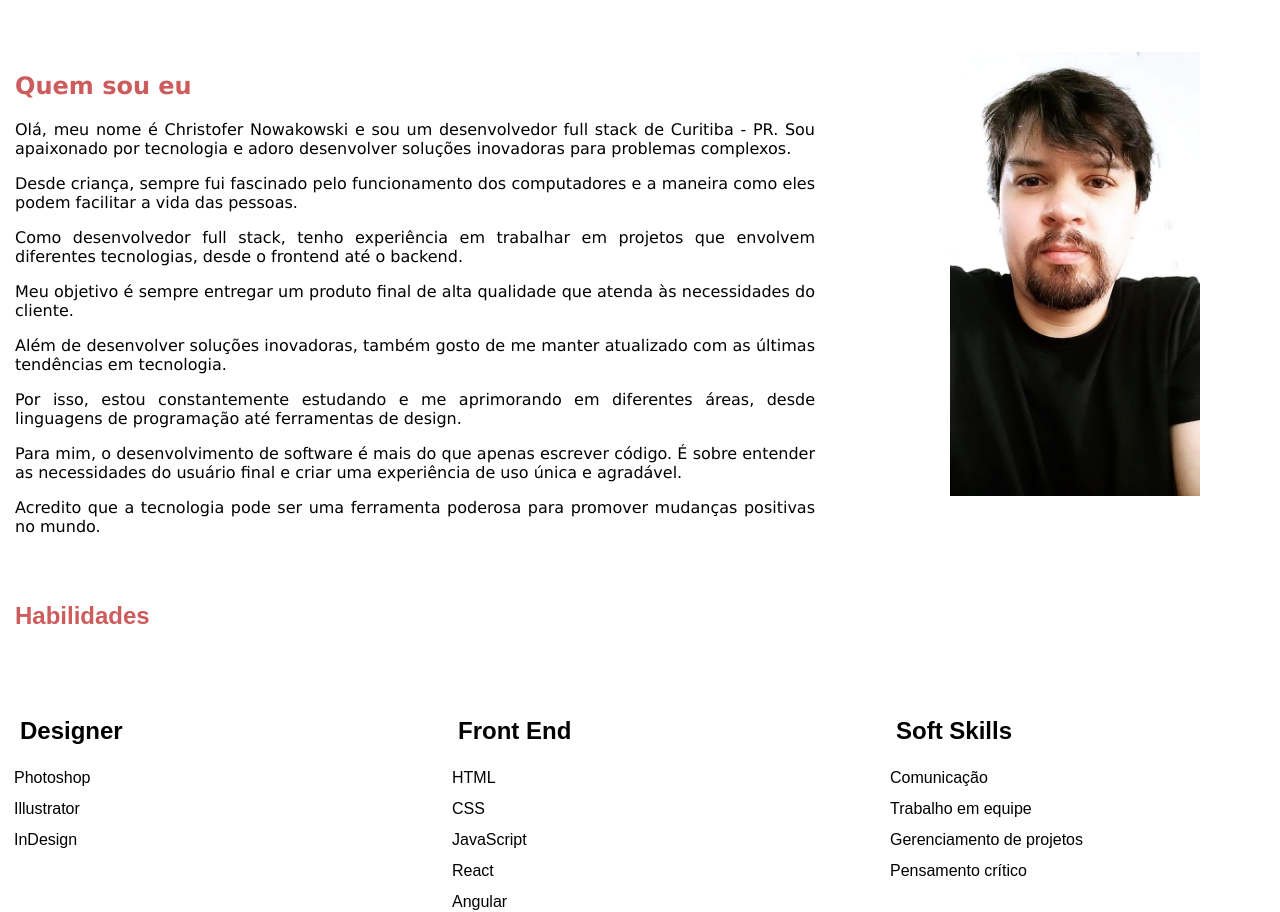
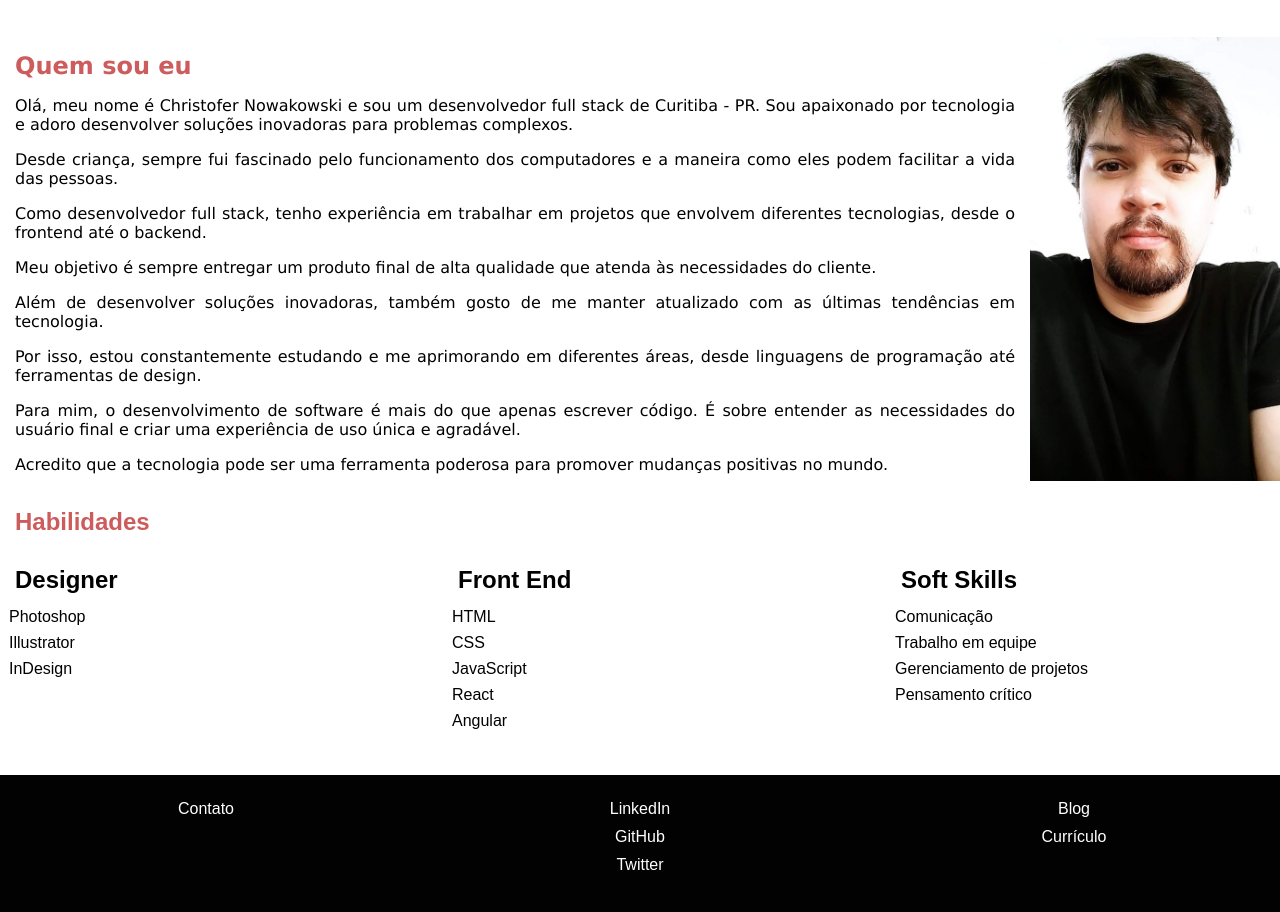
Before and after one commit to christofernowak/christofernowak.github.io, a plain HTML site: page index.html in a window 1280 px wide. Shown: the part 548-1460 px from the top of the page. Drawn offline with Linux system fonts and the light colour scheme.

Commit message:
arrumado problemas no css com a mentoria

```diff
--- a/index.html
+++ b/index.html
@@ -24,9 +24,10 @@
  <div id="nome">
 <p>Christofer Andreas Nowakowski</p>
  </div>
- <section id="textoprincipal">
-      <div >
-        <div><img id="minhafoto2" src="fotoperfil.jpg" alt="minha pessoa"></div>
+ <div id="display" >
+  <div id="ajustefoto"><img id="minhafoto2" src="fotoperfil.jpg" alt="minha pessoa"></div>
+  <div id="textoprincipal" >
+
       <h2 id ="quem-sou-eu">Quem sou eu</h2>
         <p>Olá, meu nome é Christofer Nowakowski e sou um desenvolvedor full stack de Curitiba - PR. Sou apaixonado por tecnologia e adoro desenvolver soluções inovadoras para problemas complexos.</p>
         <p >Desde criança, sempre fui fascinado pelo funcionamento dos computadores e a maneira como eles podem facilitar a vida das pessoas. </p>
@@ -35,10 +36,9 @@
         <p>Além de desenvolver soluções inovadoras, também gosto de me manter atualizado com as últimas tendências em tecnologia. </p>
         <p>Por isso, estou constantemente estudando e me aprimorando em diferentes áreas, desde linguagens de programação até ferramentas de design.</p>
         <p>Para mim, o desenvolvimento de software é mais do que apenas escrever código. É sobre entender as necessidades do usuário final e criar uma experiência de uso única e agradável. </p>
-        <p>Acredito que a tecnologia pode ser uma ferramenta poderosa para promover mudanças positivas no mundo.
+        <p class="tirarmargemtexto">Acredito que a tecnologia pode ser uma ferramenta poderosa para promover mudanças positivas no mundo.
         </div>
-  </section>
-
+      </div>
   <section>
 <h2 id="habilidades">Habilidades</h3>
 <div class="habilidades-container">
--- a/style.css
+++ b/style.css
@@ -1,7 +1,7 @@
-header{
+header {
   background-color: #000000;
   color: white;
-    padding:20px;
+  padding: 20px;
   text-align: center;
 }
 
@@ -16,44 +16,63 @@ body {
   padding: -100px;
   text-align: center;
   font-size: 40px;
-
 }
 
 nav {
+  align-content: center;
+  align-items: center;
   background-color: black;
   font-family: Arial, Helvetica, sans-serif;
   font-size: 20px;
-    align-items: center;
-    align-content: center;
-    text-align: center;
   margin: 0;
   padding: 0;
+  text-align: center;
+}
 
-     }
-p h2{
+p h2 {
   margin: 5;
   padding: 10px;
 }
 
+#quem-sou-eu {
+  margin: 0;
+}
+
+.tirarmargemtexto {
+  margin-bottom: 0;
+}
+
 #textoprincipal {
- display: flex;
-  float: center;
+  float: left;
   text-align: justify;
   padding: 15px;
   text-decoration: none;
   font-size: 16px;
   font-family: Verdana, Geneva, Tahoma, sans-serif;
-  width: 800px;
+  /*border: 1px solid red;*/
+  width: 1000px;
+
+  /*display: inline;*/
+}
+
+#minhafoto2 {
+  width: 250px;
+  left: 950px;
+}
+
+#ajustefoto {
+  display: inline;
+  float: right;
+  /*border: 1px solid rgb(102, 17, 212);*/
+}
+
+#display {
+  /*border: 1px solid green;*/
+  display: inline-block;
+  margin-bottom: 0;
+  padding-bottom: 0;
 
 }
-#minhafoto2{
-  position: absolute;
-  width: 250px;
-  z-index: 1;
-  left: 950px;
-
-}
-
 
 a:hover {
   color: #b2e206;
@@ -72,23 +91,24 @@ a {
 }
 
 h2 {
-    color:indianred;
+  color: indianred;
 }
-#habilidades{
+
+#habilidades {
   clear: both;
   padding: 15px;
+  margin: 0;
 }
 
 .habilidades-container {
   clear: both;
   display: flex;
   justify-content: space-between;
-
 }
 
 .habilidades-col {
   flex-basis: 30%;
-    padding: 10px;
+  padding: 5px;
 }
 
 .habilidades-col h4 {
@@ -107,12 +127,14 @@ h2 {
   margin-bottom: 5px;
   padding: 4px;
 }
+
 footer {
   background-color: #000000;
   color: white;
-    padding: 20px;
+  padding-bottom: 0px;
   text-align: center;
 }
+
 .col {
   flex-basis: 30%;
 }
@@ -140,7 +162,7 @@ h2 {
 }
 
 .container2 {
-    display:flex
+  display: flex;
 }
 
 .links {
@@ -162,12 +184,6 @@ h2 {
   margin-bottom: 5px;
 }
 
-footer {
-    background-color: #1e90ff;
-    color: white;
-    padding: 20px;
-    text-align: center;
-}
 
 .links-uteis a {
   display: block;
@@ -181,6 +197,7 @@ transition: color 0.3s ease-in-out;
 .links-uteis a:hover {
   color: #000;
 }
+
 .habilidades-container {
   display: flex;
   justify-content: space-between;
@@ -192,7 +209,7 @@ flex-basis: 30%;
 
 .habilidades-col h4 {
   font-size: 24px;
-margin-bottom: 10px;
+  margin: 0px;
 }
 
 .habilidades-col ul {
@@ -202,12 +219,13 @@ padding: 0;
 }
 
 .habilidades-col li {
-margin-bottom: 5px;
+  margin-bottom: 0px;
 }
+
 footer {
   background-color: #020202;
   color: #fff;
-padding: 20px;
+  padding: 20px 20px 0px;
 }
 
 .container2 {
@@ -234,6 +252,7 @@ transition: color 0.3s ease-in-out;
 .col a:hover {
   color: #b2e206;
 }
+
 h4:hover {
   color: #b2e206;
 }
```
Also changed, not shown: portfolionovo.html (+39 -22 lines). Lines whose indentation alone changed are shown as unchanged.
